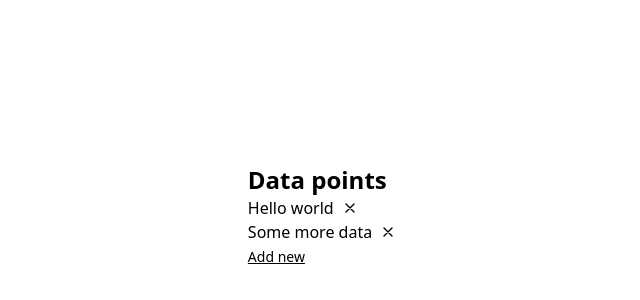
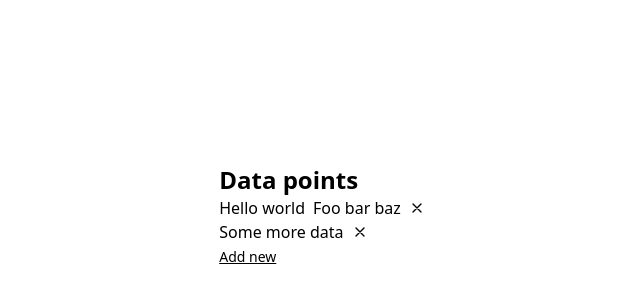
Before and after one commit to stefanbugge/frontend-coding-challenge, a React (Create React App) app: page / in a window 1280 px wide. Shown: the part 184-484 px from the top of the page, without its empty margins (318-958 px from the left). Built offline with nearby package versions, Linux system fonts and the light colour scheme.

Commit message:
feat: adding `description` field to `Data` type

```diff
--- a/src/App.tsx
+++ b/src/App.tsx
@@ -8,7 +8,7 @@ export default function App() {
   return (
     <FakeAPIProvider
       initialState={[
-        { title: "Hello world", id: uuid() },
+        { title: "Hello world", description: "Foo bar baz", id: uuid() },
         { title: "Some more data", id: uuid() },
       ]}
     >
@@ -40,6 +40,7 @@ function Main() {
           {data?.map((x) => (
             <li key={x.id} className="flex items-center space-x-2">
               <span>{x.title}</span>
+              {x.description && <div>{x.description}</div>}
               <button onClick={() => handleRemove(x.id)}>
                 <XIcon className="w-4 h-4" />
               </button>
--- a/src/fakeApollo.tsx
+++ b/src/fakeApollo.tsx
@@ -7,6 +7,7 @@ import { v4 as uuid } from "uuid";
 type Data = {
   title: string;
   id: string;
+  description?: string;
 };
 
 const FakeAPIContext = createContext<[Data[], Dispatch<SetStateAction<Data[]>>]>(
```
